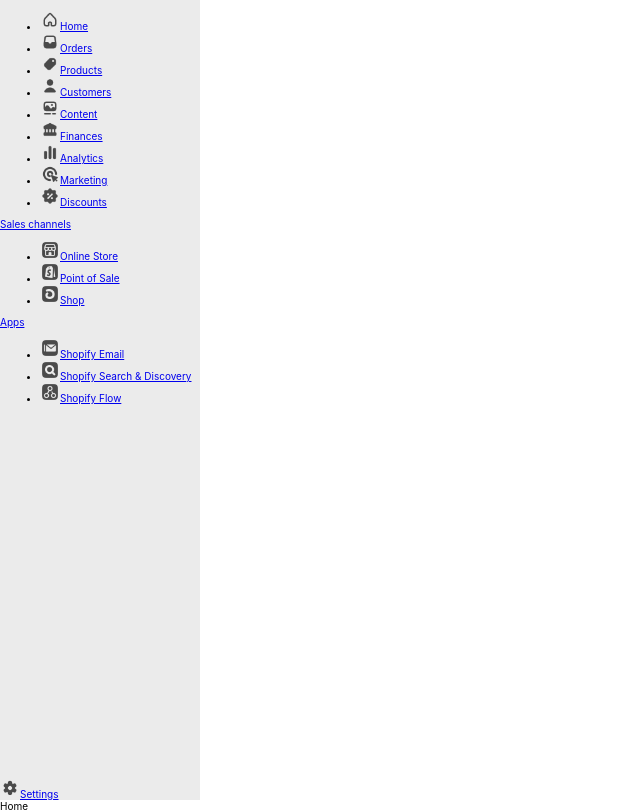
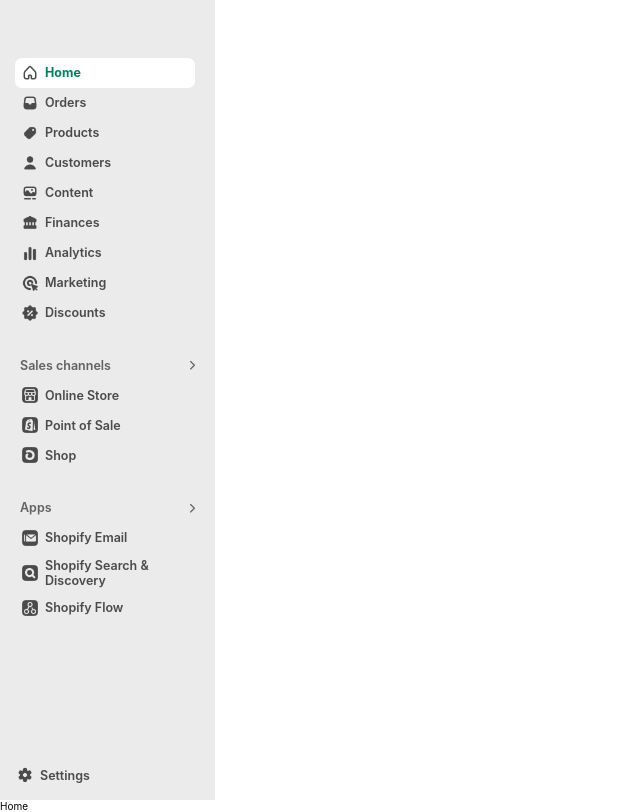
Before and after one commit to tenzing-p-lama/shopify, a React (Create React App) app: page / in a window 1280 px wide. Shown: the whole page, without its empty margins (0-640 px from the left). Built offline with nearby package versions, Linux system fonts and the light colour scheme.

Commit message:
Style SideBar

```diff
--- a/public/index.html
+++ b/public/index.html
@@ -25,6 +25,7 @@
       Learn how to configure a non-root public URL by running `npm run build`.
     -->
     <title>React App</title>
+    <script src="https://kit.fontawesome.com/d1ba69aff8.js" crossorigin="anonymous"></script>
   </head>
   <body>
     <noscript>You need to enable JavaScript to run this app.</noscript>
--- a/src/components/SideBar/SideBar.jsx
+++ b/src/components/SideBar/SideBar.jsx
@@ -1,4 +1,4 @@
-import React from "react";
+import React, { useState } from "react";
 import "./SideBar.scss";
 import { Link } from "react-router-dom";
 import homeIcon from "../../assets/Home.png";
@@ -19,88 +19,148 @@
 import flowIcon from "../../assets/Flow.png";
 
 function SideBar() {
+  const [selected, setSelected] = useState("home");
+  const getListItemClass = (itemName) => {
+    return selected === itemName
+      ? "sidebar__list-item--selected"
+      : "sidebar__list-item";
+  };
+
   return (
     <nav className="sidebar">
-      <div>
+      <div className="sidebar__list-container">
         <ul className="sidebar__list">
-          <li className="sidebar__list-item">
-            <Link to={"/"} className="sidebar__list-link">
+          <li className={getListItemClass("home")}>
+            <Link
+              to={"/"}
+              className="sidebar__list-link"
+              onClick={() => setSelected("home")}
+            >
               <img src={homeIcon} alt="home logo" />
               Home
             </Link>
           </li>
-          <li className="sidebar__list-item">
-            <Link to={"/"} className="sidebar__list-link">
+          <li className={getListItemClass("order")}>
+            <Link
+              to={"/"}
+              className="sidebar__list-link"
+              onClick={() => setSelected("order")}
+            >
               <img src={orderIcon} alt="Orders logo" />
               Orders
             </Link>
           </li>
-          <li className="sidebar__list-item">
-            <Link to={"/"} className="sidebar__list-link">
+          <li className={getListItemClass("products")}>
+            <Link
+              to={"/"}
+              className="sidebar__list-link"
+              onClick={() => setSelected("products")}
+            >
               <img src={productsIcon} alt="products logo" />
               Products
             </Link>
           </li>
-          <li className="sidebar__list-item">
-            <Link to={"/"} className="sidebar__list-link">
+          <li className={getListItemClass("customers")}>
+            <Link
+              to={"/"}
+              className="sidebar__list-link"
+              onClick={() => setSelected("customers")}
+            >
               <img src={customersIcon} alt="Customers logo" />
               Customers
             </Link>
           </li>
-          <li className="sidebar__list-item">
-            <Link to={"/"} className="sidebar__list-link">
+          <li className={getListItemClass("content")}>
+            <Link
+              to={"/"}
+              className="sidebar__list-link"
+              onClick={() => setSelected("content")}
+            >
               <img src={contentIcon} alt="Content logo" />
               Content
             </Link>
           </li>
-          <li className="sidebar__list-item">
-            <Link to={"/"} className="sidebar__list-link">
+          <li className={getListItemClass("finances")}>
+            <Link
+              to={"/"}
+              className="sidebar__list-link"
+              onClick={() => setSelected("finances")}
+            >
               <img src={financesIcon} alt="Finances logo" />
               Finances
             </Link>
           </li>
-          <li className="sidebar__list-item">
-            <Link to={"/"} className="sidebar__list-link">
+          <li className={getListItemClass("analytics")}>
+            <Link
+              to={"/"}
+              className="sidebar__list-link"
+              onClick={() => setSelected("analytics")}
+            >
               <img src={analyticsIcon} alt="Analytics logo" />
               Analytics
             </Link>
           </li>
-          <li className="sidebar__list-item">
-            <Link to={"/"} className="sidebar__list-link">
+          <li className={getListItemClass("marketing")}>
+            <Link
+              to={"/"}
+              className="sidebar__list-link"
+              onClick={() => setSelected("marketing")}
+            >
               <img src={marketingIcon} alt="Marketing logo" />
               Marketing
             </Link>
           </li>
-          <li className="sidebar__list-item">
-            <Link to={"/"} className="sidebar__list-link">
+          <li className={getListItemClass("discounts")}>
+            <Link
+              to={"/"}
+              className="sidebar__list-link"
+              onClick={() => setSelected("discounts")}
+            >
               <img src={discountIcon} alt="Discounts logo" />
               Discounts
             </Link>
           </li>
         </ul>
 
-        <div className="sidebar__list">
+        <div className="sidebar__list-section">
           <div className="sidebar__list-label">
-            <Link to="/" className="sidebar__list-link">
+            <Link
+              to="/"
+              className="sidebar__list-label-link"
+              onClick={() => setSelected("salesChannels")}
+            >
               Sales channels
+              <i class="fa-solid fa-chevron-right"></i>
             </Link>
           </div>
 
-          <ul>
-            <li className="sidebar__list-item">
-              <Link to="/" className="sidebar__list-link">
+          <ul className="sidebar__list">
+            <li className={getListItemClass("os")}>
+              <Link
+                to="/"
+                className="sidebar__list-link"
+                onClick={() => setSelected("os")}
+              >
                 <img src={onlineStoreIcon} alt="Online store logo" />
                 Online Store
               </Link>
             </li>
-            <li className="sidebar__list-item">
-              <Link to="/" className="sidebar__list-link">
+            <li className={getListItemClass("pos")}>
+              <Link
+                to="/"
+                className="sidebar__list-link"
+                onClick={() => setSelected("pos")}
+              >
                 <img src={posIcon} alt="point of sale logo" />
                 Point of Sale
               </Link>
             </li>
-            <li className="sidebar__list-item">
-              <Link to="/" className="sidebar__list-link">
+            <li className={getListItemClass("shop")}>
+              <Link
+                to="/"
+                className="sidebar__list-link"
+                onClick={() => setSelected("shop")}
+              >
                 <img src={shopIcon} alt="shop logo" />
                 Shop
               </Link>
@@ -108,22 +168,35 @@
           </ul>
         </div>
 
-        <div className="sidebar__list">
+        <div className="sidebar__list-section">
           <div className="sidebar__list-label">
-            <Link to="/" className="sidebar__list-link">
+            <Link
+              to="/"
+              className="sidebar__list-label-link"
+              onClick={() => setSelected("apps")}
+            >
               Apps
+              <i class="fa-solid fa-chevron-right"></i>
             </Link>
           </div>
 
-          <ul>
-            <li className="sidebar__list-item">
-              <Link to="/" className="sidebar__list-link">
+          <ul className="sidebar__list">
+            <li className={getListItemClass("email")}>
+              <Link
+                to="/"
+                className="sidebar__list-link"
+                onClick={() => setSelected("email")}
+              >
                 <img src={emailIcon} alt="email logo" />
                 Shopify Email
               </Link>
             </li>
-            <li className="sidebar__list-item">
-              <Link to="/" className="sidebar__list-link">
+            <li className={getListItemClass("ssd")}>
+              <Link
+                to="/"
+                className="sidebar__list-link"
+                onClick={() => setSelected("ssd")}
+              >
                 <img
                   src={searchDiscoveryIcon}
                   alt="Shopify Search & Discovery logo"
@@ -131,8 +204,12 @@
                 Shopify Search & Discovery
               </Link>
             </li>
-            <li className="sidebar__list-item">
-              <Link to="/" className="sidebar__list-link">
+            <li className={getListItemClass("flow")}>
+              <Link
+                to="/"
+                className="sidebar__list-link"
+                onClick={() => setSelected("flow")}
+              >
                 <img src={flowIcon} alt="Flow logo" />
                 Shopify Flow
               </Link>
@@ -140,8 +217,12 @@
           </ul>
         </div>
       </div>
-      <div className="sidebar__list-label">
-        <Link to="/" className="sidebar__list-link">
+      <div className="sidebar__list-label--setting">
+        <Link
+          to="/"
+          className="sidebar__list-link"
+          onClick={() => setSelected("setting")}
+        >
           <img src={settingsIcon} alt="setting" />
           Settings
         </Link>
--- a/src/components/SideBar/SideBar.scss
+++ b/src/components/SideBar/SideBar.scss
@@ -1,3 +1,18 @@
+@mixin list-link {
+    gap: 0.5rem;
+    text-decoration: none;
+    display: flex;
+    align-items: center;
+    font-size: 1.25rem;
+    font-weight: 600;
+}
+
+@mixin list-item {
+    list-style-type: none;
+    margin-right: 2rem;
+    padding: 0.5rem 0.5rem;
+}
+
 .sidebar {
     display: flex;
     flex-direction: column;
@@ -7,10 +22,62 @@
     width: 14%;
     min-width: 20rem;
     max-width: 40rem;
+    padding-left: 1.5rem;
 
     &__list-link {
         img {
             width: 2rem;
         }
     }
+
+    &__list-item {
+        @include list-item;
+
+        &--selected {
+            @include list-item;
+            background-color: white;
+            border-radius: 7px;
+            .sidebar__list-link {
+                color: #008060;
+                font-weight: 700;
+            }
+        }
+    }
+
+    &__list-container {
+        padding-top: 5rem;
+    }
+
+    &__list {
+        padding: 0;
+        display: flex;
+        flex-direction: column;
+        margin: 0.75rem 0;
+    }
+
+    &__list-link {
+        color: #4a4a4a;
+        @include list-link;
+    }
+
+    &__list-label-link {
+        color: #616161;
+        @include list-link;
+        justify-content: space-between;
+        padding-right: 2rem;
+        padding-left: 0.5rem;
+
+        .fa-chevron-right {
+            color: #616161;
+            font-size: 1rem;
+        }
+    }
+
+    &__list-section {
+        margin-top: 3rem;
+    }
+
+    &__list-label--setting {
+        padding-bottom: 1.5rem;
+    }
 }
```
